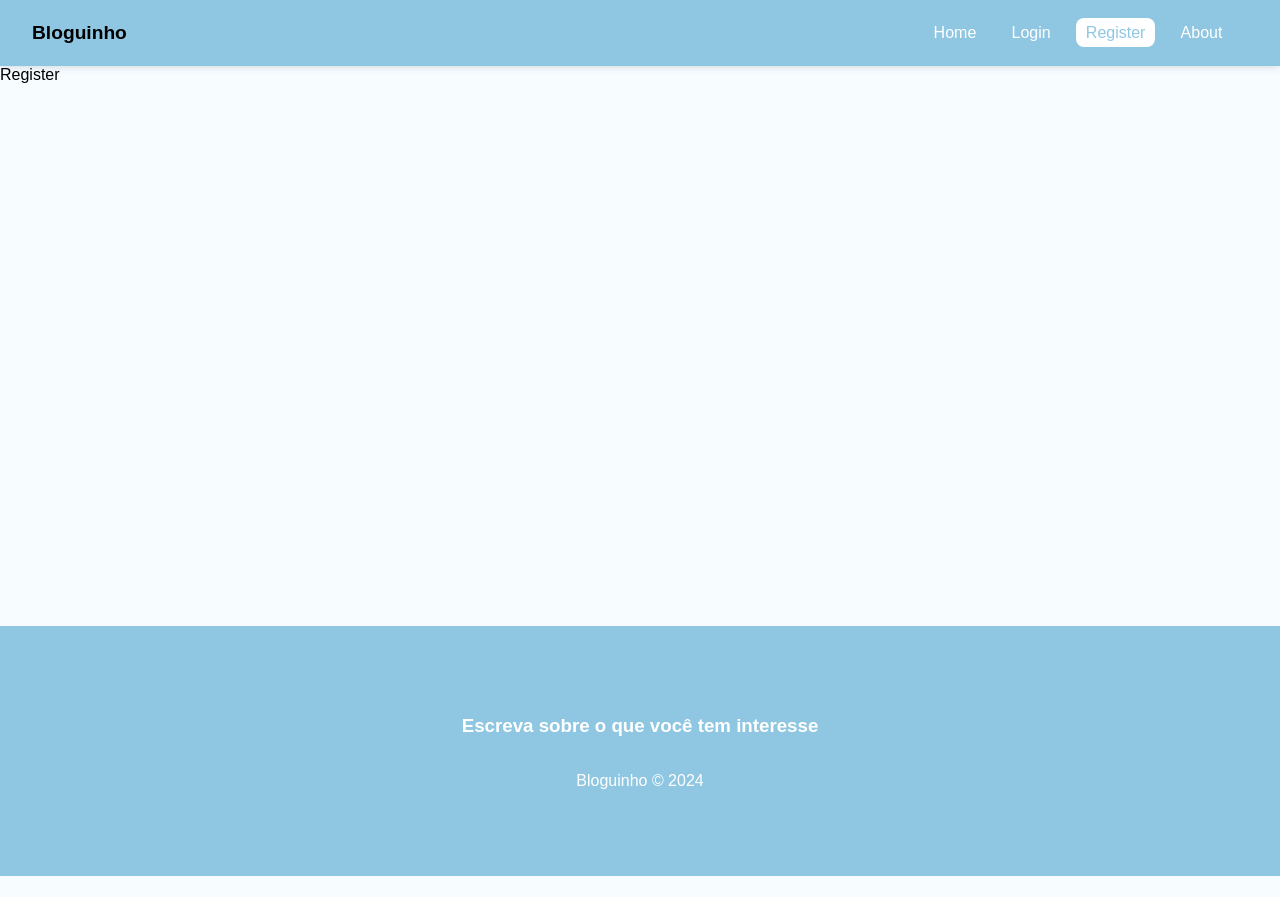
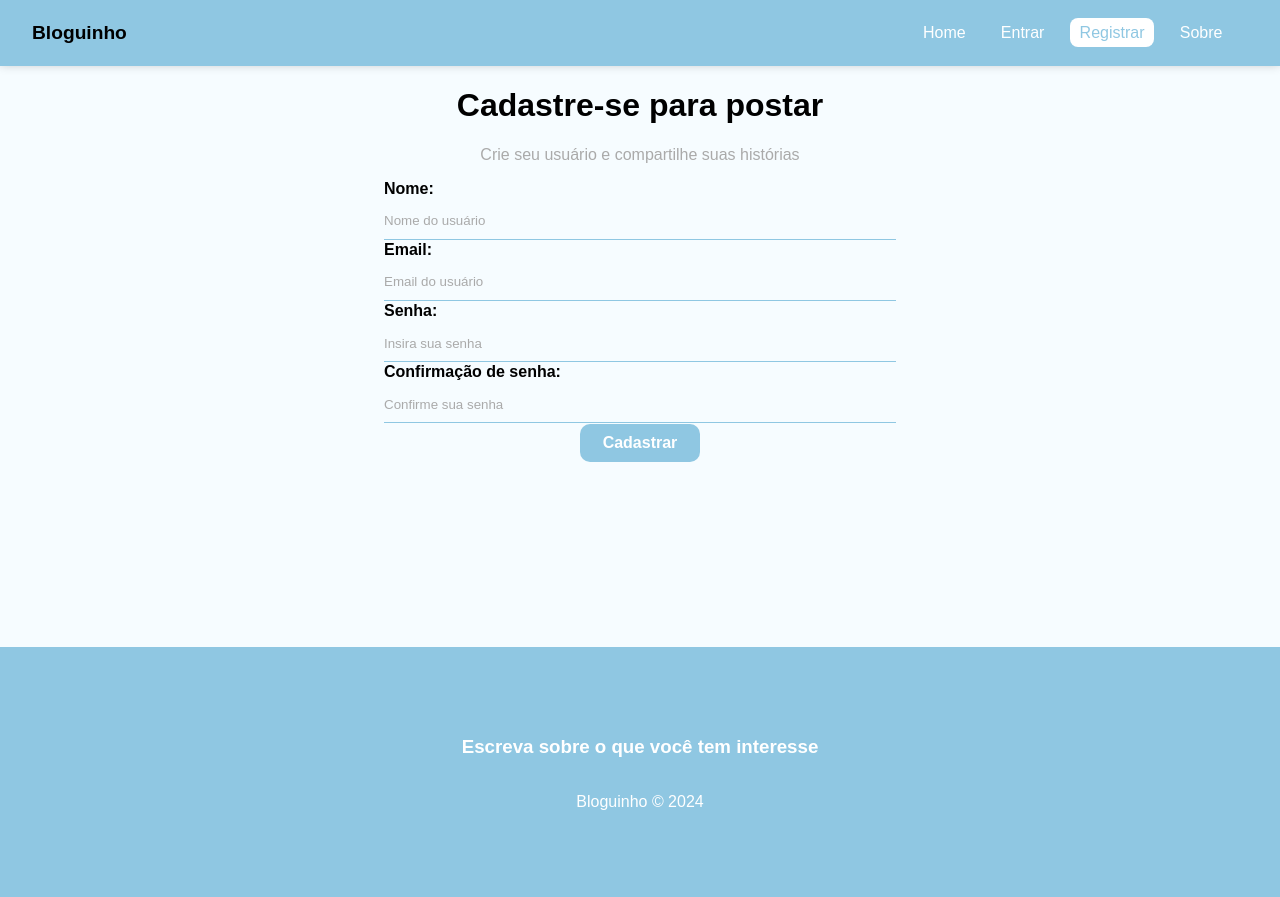
Before and after one commit to Setoue/bloguinho, a React (Create React App) app: page /register in a window 1280 px wide. Before the commit the page ends 876 px from the top, so only its background shows below. Built offline with nearby package versions, Linux system fonts and the light colour scheme; a web font is replaced by a local one.

Commit message:
style: add global styles form and register styles

```diff
--- a/src/components/NavBar/NavBar.jsx
+++ b/src/components/NavBar/NavBar.jsx
@@ -25,7 +25,7 @@ const NavBar = () => {
               isActive ? styles.active : styles.notActive
             }
           >
-            Login
+            Entrar
           </NavLink>
         </li>
         <li>
@@ -35,7 +35,7 @@ const NavBar = () => {
               isActive ? styles.active : styles.notActive
             }
           >
-            Register
+            Registrar
           </NavLink>
         </li>
         <li>
@@ -45,7 +45,7 @@ const NavBar = () => {
               isActive ? styles.active : styles.notActive
             }
           >
-            About
+            Sobre
           </NavLink>
         </li>
       </ul>
--- a/src/index.css
+++ b/src/index.css
@@ -10,6 +10,7 @@ body {
 input::placeholder,
 textarea::placeholder {
   font-family: "Mansalva", sans-serif;
+  color: #aaa;
 }
 
 input:focus,
@@ -32,3 +33,82 @@ a:hover,
 nav button {
   color: #bbb;
 }
+
+/* form styles */
+
+form {
+  max-width: 40%;
+  margin: 0 auto;
+}
+
+label {
+  display: flex;
+  flex-direction: column;
+  margin-bottom: 1px;
+}
+
+label span {
+  margin-bottom: 0.3em;
+  font-weight: bold;
+  text-align: left;
+}
+
+input,
+textarea {
+  box-sizing: border-box;
+  border: none;
+  border-bottom: 1px solid #8fc7e2;
+  padding: 0.8em 0;
+  background-color: transparent;
+}
+
+.btn {
+  background-color: #8fc7e2;
+  color: #fff;
+  text-align: center;
+  cursor: pointer;
+  border-radius: 10px;
+  width: 120px;
+  font-weight: bold;
+  border: none;
+  padding: 10px 15px;
+  font-size: 1em;
+}
+
+.btn.btn-dark {
+  background-color: #000;
+  border-radius: 0;
+}
+
+.btn.btn-outline {
+  background-color: transparent;
+  border: 0;
+  color: #000;
+  border: 1px solid #000;
+  padding: 7px 30px;
+}
+
+.btn:hover {
+  background-color: #4e5cdd;
+  color: #fff;
+}
+
+.btn.btn-outline:hover {
+  background-color: #000;
+}
+
+.btn.btn-danger:hover {
+  background-color: #e2a78f;
+}
+
+button[disabled] {
+  background-color: #aaa;
+}
+
+.container .error {
+  color: #d84e4e;
+  background-color: #f8d7da;
+  border: 1px solid #f5c6cd;
+  padding: 5px;
+  border-radius: 5px;
+}
--- a/src/pages/Register/Register.jsx
+++ b/src/pages/Register/Register.jsx
@@ -1,7 +1,55 @@
 import styles from "./Register.module.css";
 
+import { useState, useEffect } from "react";
+
 const Register = () => {
-  return <div>Register</div>;
+  return (
+    <div className={styles.register}>
+      <h1>Cadastre-se para postar</h1>
+      <p>Crie seu usuário e compartilhe suas histórias</p>
+      <form className={styles.form}>
+        <label>
+          <span>Nome:</span>
+          <input
+            type="text"
+            name="displayName"
+            required
+            placeholder="Nome do usuário"
+          ></input>
+        </label>
+        <label>
+          <span>Email:</span>
+          <input
+            type="text"
+            name="email"
+            required
+            placeholder="Email do usuário"
+          ></input>
+        </label>
+        <label>
+          <span>Senha:</span>
+          <input
+            type="password"
+            name="password"
+            required
+            placeholder="Insira sua senha"
+          ></input>
+        </label>
+        <label>
+          <span>Confirmação de senha:</span>
+          <input
+            type="password"
+            name="confirmPassword"
+            required
+            placeholder="Confirme sua senha"
+          ></input>
+        </label>
+        <button className="btn" onSubmit="">
+          Cadastrar
+        </button>
+      </form>
+    </div>
+  );
 };
 
 export default Register;
--- a/src/pages/Register/Register.module.css
+++ b/src/pages/Register/Register.module.css
@@ -0,0 +1,7 @@
+.register {
+  text-align: center;
+}
+
+.register p {
+  color: #aaa;
+}
```
